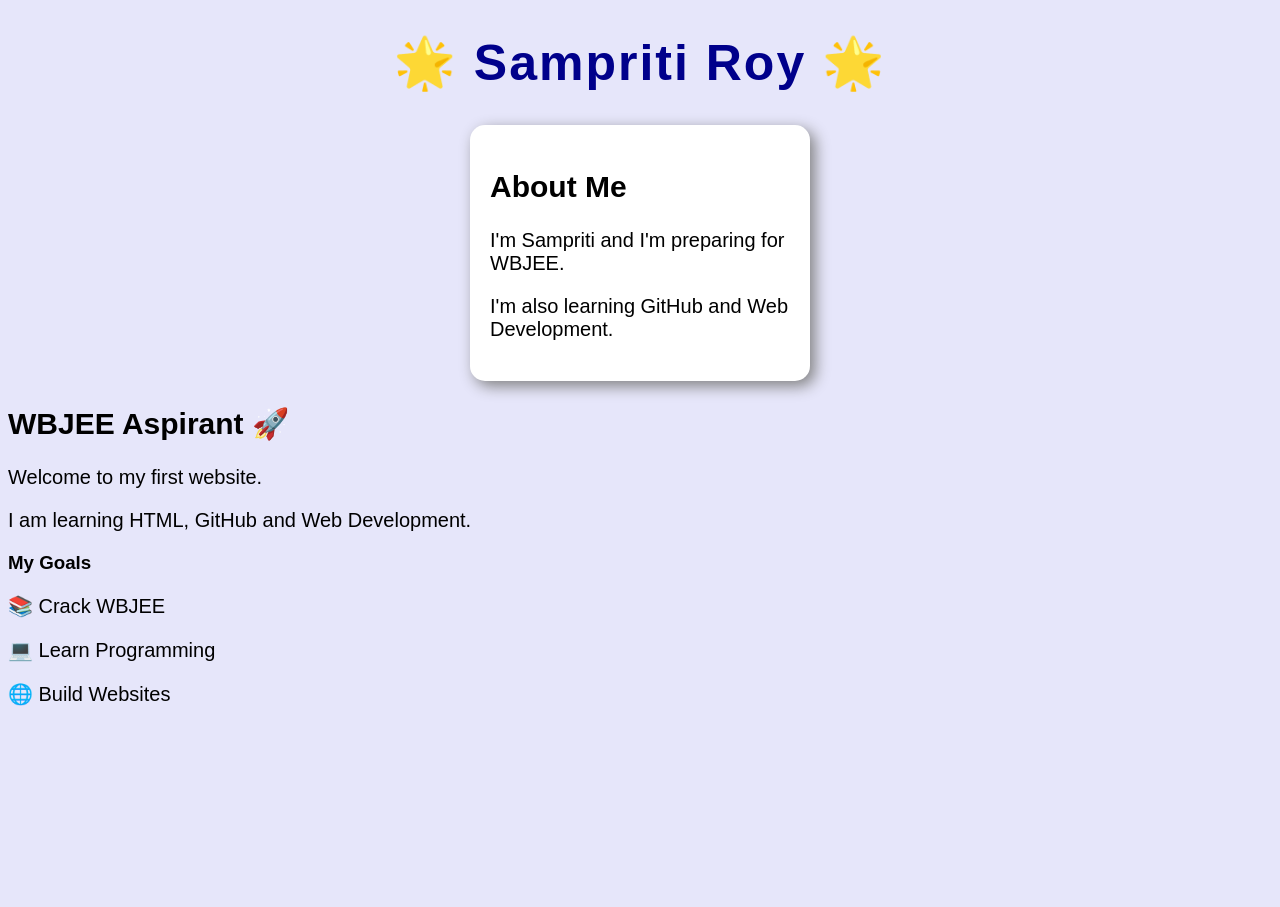
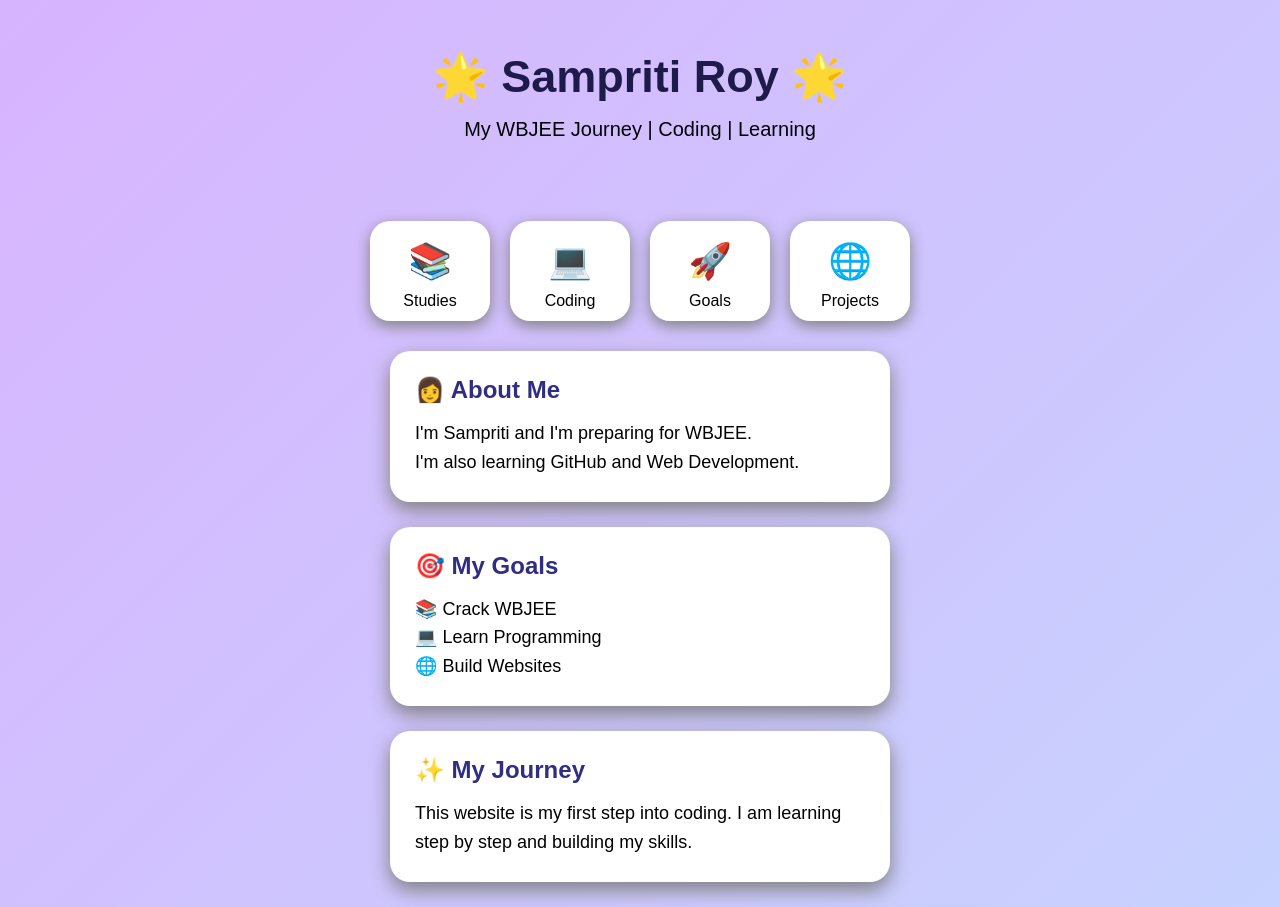
Before and after one commit to Sampriti-git/My-First-Website, a plain HTML site: page index.html in a window 1280 px wide. Before the commit the page ends 800 px from the top, so only its background shows below. Drawn offline with Linux system fonts and the light colour scheme.

Commit message:
Updated Website Design

```diff
--- a/index.html
+++ b/index.html
@@ -4,52 +4,211 @@
 <title>Sampriti's WBJEE Journey</title>
 
 <style>
-        body{
-            background-color: lavender;
-            font-family: Arial;
+
+*{
+    margin:0;
+    padding:0;
+    box-sizing:border-box;
 }
 
-       h1{
-    color: darkblue;
-    font-size: 50px;
-    font-weight: bold;
-    text-align: center;
-    letter-spacing: 2px;
+body{
+    background: linear-gradient(135deg,#d8b4fe,#c7d2fe);
+    font-family: Arial, sans-serif;
+    min-height:100vh;
 }
-h2{
-    font-size: 30px;
+
+
+/* Cover Section */
+
+.hero{
+    text-align:center;
+    padding:50px 20px;
 }
-        p{
-    font-size: 20px;
+
+.hero h1{
+    color:#1e1b4b;
+    font-size:45px;
 }
+
+.hero p{
+    font-size:20px;
+    margin-top:15px;
+}
+
+
+/* Navigation Icons */
+
+.menu{
+    display:flex;
+    justify-content:center;
+    gap:20px;
+    flex-wrap:wrap;
+    margin:30px;
+}
+
+
+.icon{
+    background:white;
+    width:120px;
+    height:100px;
+    border-radius:20px;
+    text-align:center;
+    padding:20px;
+    box-shadow:0 5px 15px gray;
+    transition:0.3s;
+}
+
+
+.icon:hover{
+    transform:translateY(-8px);
+}
+
+
+.icon span{
+    font-size:35px;
+}
+
+
+.icon p{
+    font-size:16px;
+    margin-top:10px;
+}
+
+
+
+/* Cards */
+
 .card{
-    background-color: white;
-    padding: 20px;
-    border-radius: 15px;
-    width: 300px;
-    margin: auto;
-    margin-bottom: 20px;
-    box-shadow: 5px 5px 15px gray;
+
+background:white;
+width:85%;
+max-width:500px;
+margin:25px auto;
+padding:25px;
+border-radius:20px;
+box-shadow:0 8px 20px gray;
+
 }
+
+
+.card h2{
+color:#312e81;
+margin-bottom:15px;
+}
+
+
+.card p{
+font-size:18px;
+line-height:1.6;
+}
+
+
+/* Mobile */
+
+@media(max-width:600px){
+
+.hero h1{
+font-size:32px;
+}
+
+.icon{
+width:100px;
+}
+
+}
+
+
 </style>
+
 </head>
+
+
 <body>
+
+
+<section class="hero">
+
 <h1>🌟 Sampriti Roy 🌟</h1>
+
+<p>My WBJEE Journey | Coding | Learning</p>
+
+</section>
+
+
+
+<div class="menu">
+
+
+<div class="icon">
+<span>📚</span>
+<p>Studies</p>
+</div>
+
+
+<div class="icon">
+<span>💻</span>
+<p>Coding</p>
+</div>
+
+
+<div class="icon">
+<span>🚀</span>
+<p>Goals</p>
+</div>
+
+
+<div class="icon">
+<span>🌐</span>
+<p>Projects</p>
+</div>
+
+
+</div>
+
+
+
 <div class="card">
-    <h2>About Me</h2>
-    <p>I'm Sampriti and I'm preparing for WBJEE.</p>
-    <p>I'm also learning GitHub and Web Development.</p>
+
+<h2>👩 About Me</h2>
+
+<p>
+I'm Sampriti and I'm preparing for WBJEE.
+</p>
+
+<p>
+I'm also learning GitHub and Web Development.
+</p>
+
 </div>
-    <h2>WBJEE Aspirant 🚀</h2>
 
-    <p>Welcome to my first website.</p>
 
-    <p>I am learning HTML, GitHub and Web Development.</p>
 
-    <h3>My Goals</h3>
+
+<div class="card">
+
+<h2>🎯 My Goals</h2>
 
 <p>📚 Crack WBJEE</p>
+
 <p>💻 Learn Programming</p>
+
 <p>🌐 Build Websites</p>
+
+</div>
+
+
+
+<div class="card">
+
+<h2>✨ My Journey</h2>
+
+<p>
+This website is my first step into coding.
+I am learning step by step and building my skills.
+</p>
+
+</div>
+
+
 </body>
 </html>
```
Lines whose indentation alone changed are shown as unchanged.
